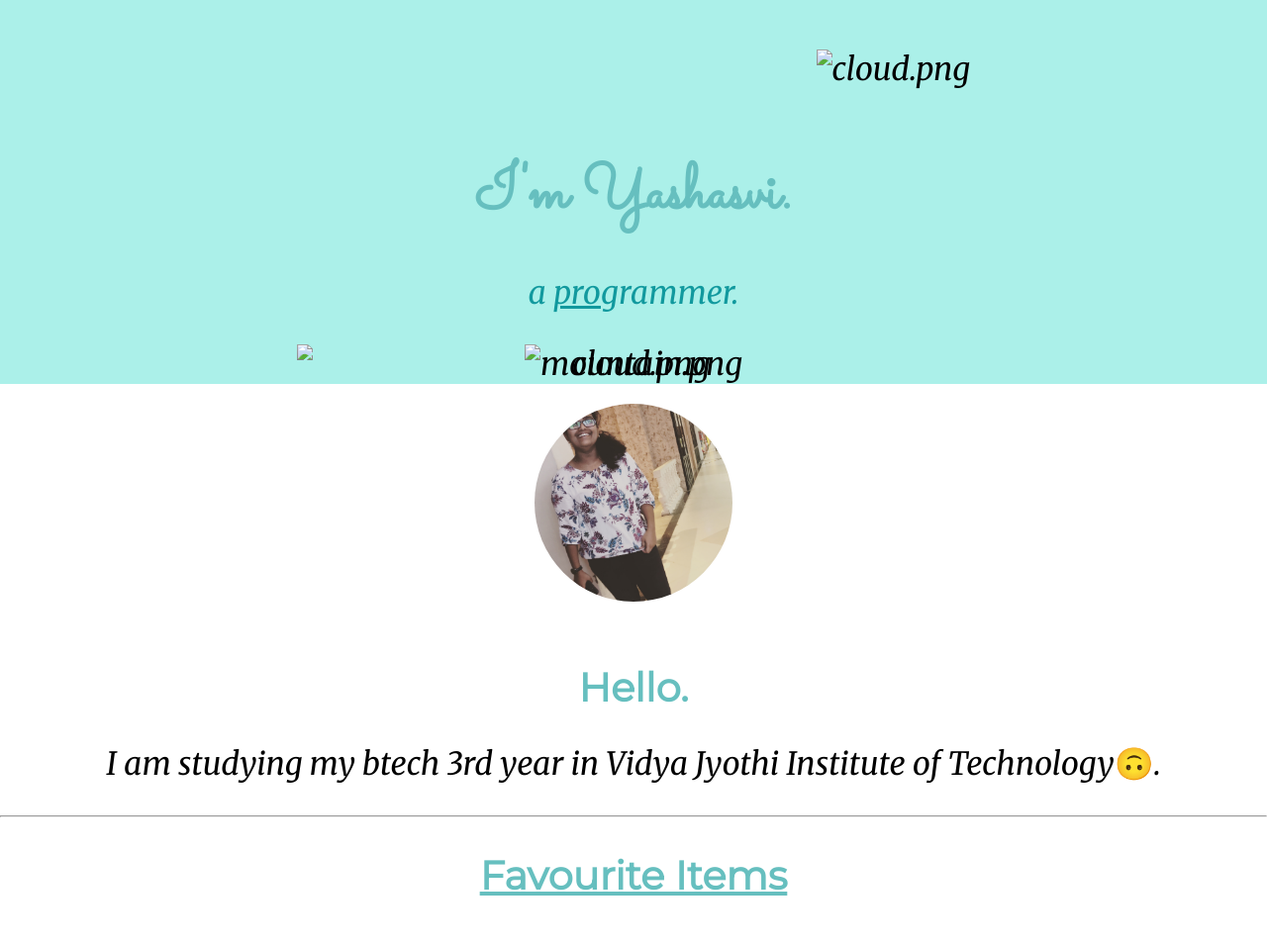
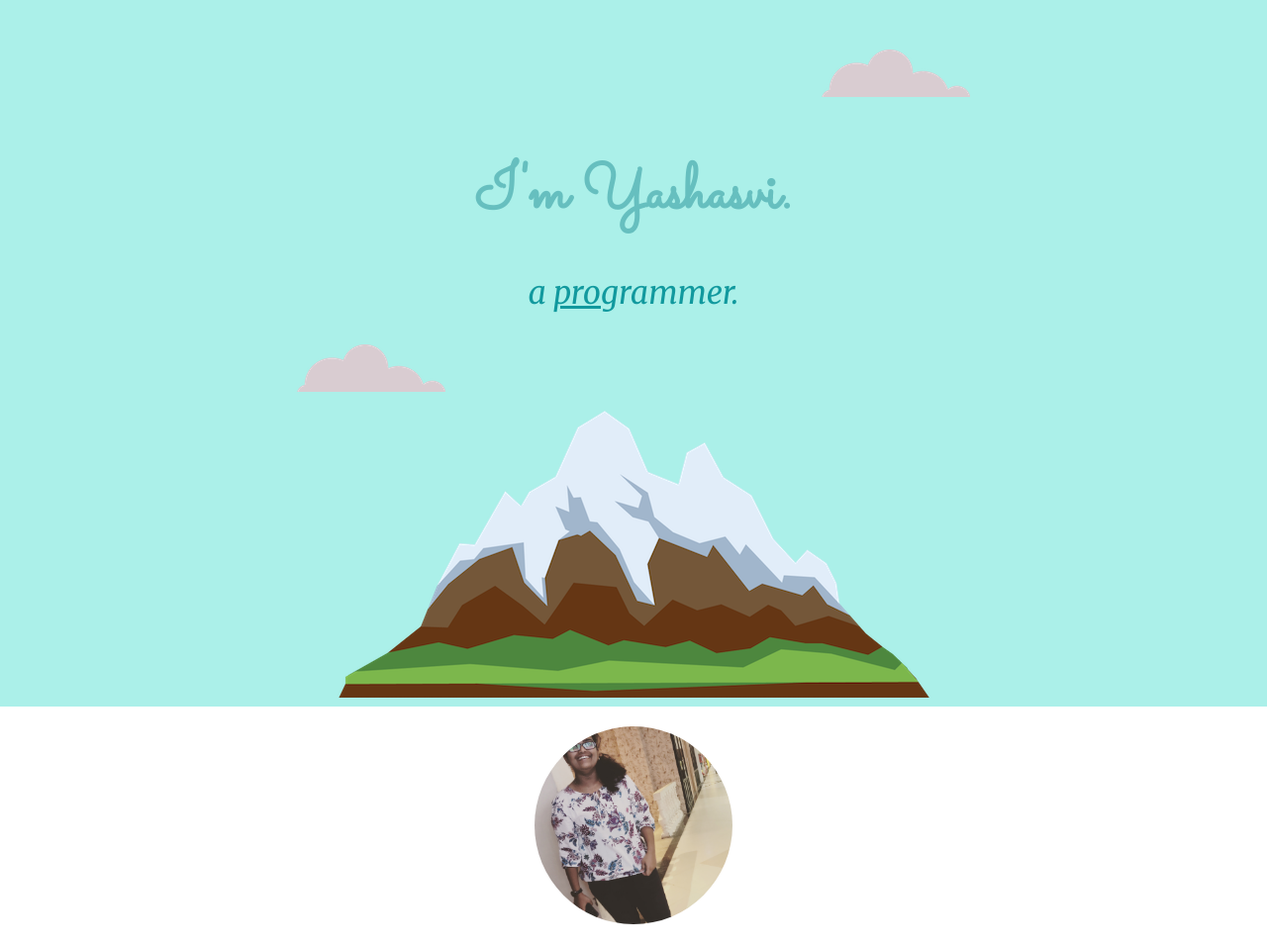
Before and after one commit to Yashasvipalla/Myself, a plain HTML site: page index.html in a window 1280 px wide. Shown: the top 957 px of the page at 99% size. Drawn offline with Linux system fonts and the light colour scheme; files that its build step writes are made by us from their sources.

Commit message:
Update index.html

```diff
--- a/index.html
+++ b/index.html
@@ -10,11 +10,11 @@
 </head>
 <body>
     <div class="top">
-        <img class="top-cloud" src="Images/cloud.png" alt="cloud.png">
+        <img class="top-cloud" src="cloud.png" alt="cloud.png">
         <h1>I'm Yashasvi.</h1>
         <p class="heading">a <span class="pro">pro</span>grammer.</p>
-        <img class="bottom-cloud" src="Images/cloud.png" alt="cloud.png">
-        <img src="Images/mountain.png" alt="mountain.png">
+        <img class="bottom-cloud" src="cloud.png" alt="cloud.png">
+        <img src="mountain.png" alt="mountain.png">
     </div>
 
     <div class="middle">
```
